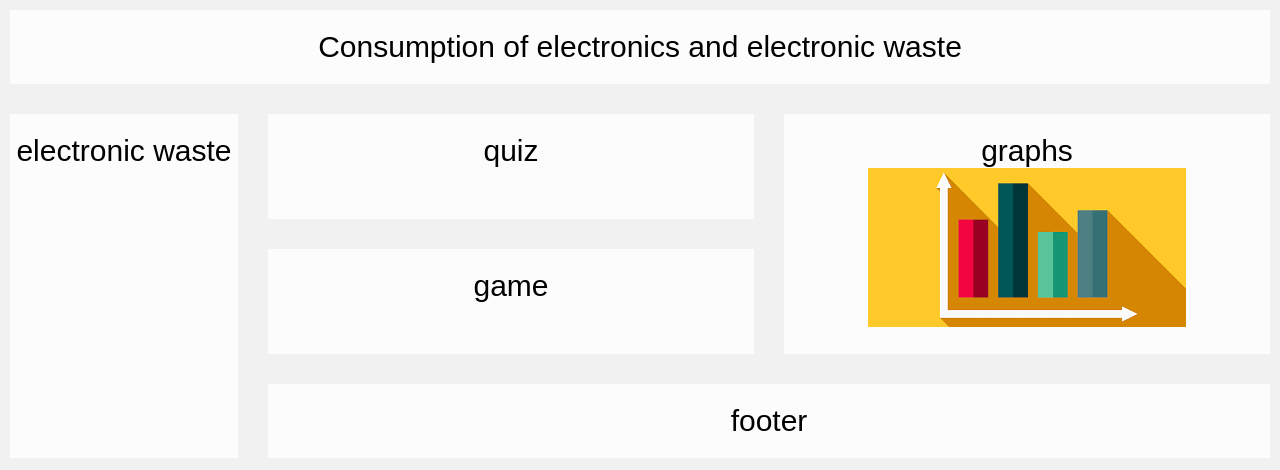
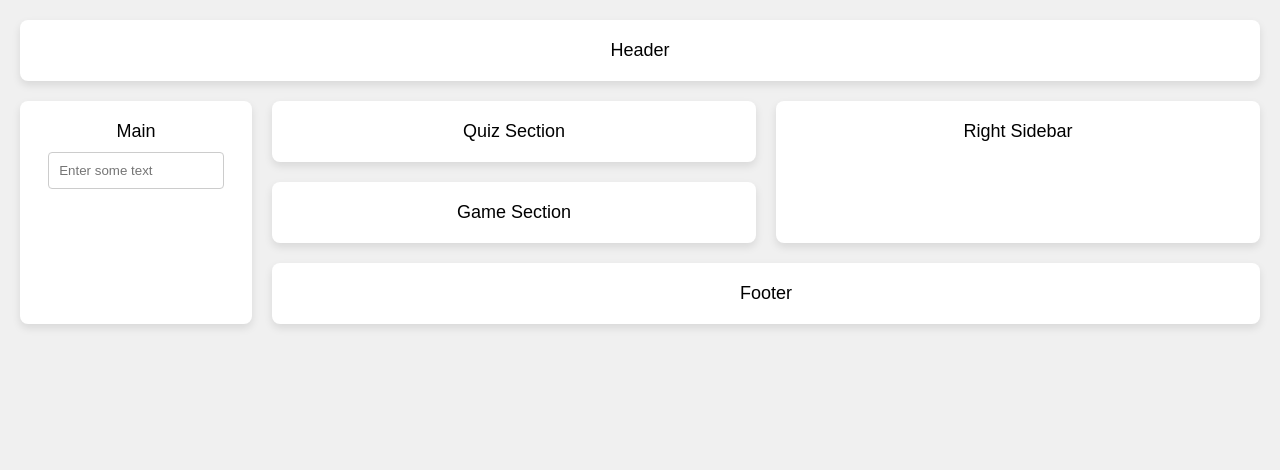
Before and after one commit to adrian180507/adrian180507.github.io, a plain HTML site: page prosjekter/tverfagligoppgave/index.html in a window 1280 px wide. Drawn offline with Linux system fonts and the light colour scheme.

Commit message:
fikset på cssen og lå til ett tekst felt

```diff
--- a/prosjekter/tverfagligoppgave/index.html
+++ b/prosjekter/tverfagligoppgave/index.html
@@ -3,7 +3,7 @@
 <head>
     <meta charset="UTF-8">
     <meta name="viewport" content="width=device-width, initial-scale=1.0">
-    <title>Document</title>
+    <title>Interactive Web App</title>
     <link rel="stylesheet" href="stilark.css">
     <script src="kode.js" defer></script>
 </head>
@@ -11,12 +11,15 @@
 
     <div class="grid-container">
 
-        <div class="item1">Consumption of electronics and electronic waste</div>
-        <div class="item2">electronic waste</div>
-        <div class="item3">graphs<br> <img src="/prosjekter/tverfagligoppgave/pictures/Graphs.png" alt="Graphs"></div>
-        <div class="item4">footer</div>
-        <div class="item5">quiz</div>
-        <div class="item6">game</div>
+        <div class="item1">Header</div>
+        <div class="item2">
+            Main
+            <input type="text" id="mainInput" placeholder="Enter some text">
+        </div>
+        <div class="item3">Right Sidebar</div>
+        <div class="item4">Footer</div>
+        <div class="item5">Quiz Section</div>
+        <div class="item6">Game Section</div>
 
     </div>
 
--- a/prosjekter/tverfagligoppgave/stilark.css
+++ b/prosjekter/tverfagligoppgave/stilark.css
@@ -5,49 +5,50 @@
 .item5 { grid-area: quiz; }
 .item6 { grid-area: game; }
 
-
 .grid-container {
-
+    display: grid;
     grid-template-areas:
         'header header header header header'
         'main quiz quiz right right'
         'main game game right right'
         'main footer footer footer footer';
-
-display: grid;
     grid-template-columns: 1fr 1fr 1fr 1fr 1fr;
     grid-template-rows: auto auto auto;
-gap: 30px;
-padding: 10px;
-
+    gap: 20px;
+    padding: 20px;
 }
 
 .grid-container > div {
-    background-color: rgba(255, 255, 255, 0.8);
+    background-color: #fff;
+    border-radius: 8px;
+    box-shadow: 0 4px 8px rgba(0, 0, 0, 0.1);
     text-align: center;
-    padding: 20px 0;
-    font-size: 30px;
+    padding: 20px;
+    font-size: 18px;
 }
-
 
 body {
     font-family: Arial, sans-serif;
+    background-color: #f0f0f0;
     margin: 0;
     padding: 0;
-    background-color: #f1f1f1;
     justify-content: center;
     align-items: center;
     width: 100%;
     height: 100%;
     text-align: center;
-
 }
 
+header, footer {
+    background-color: #333;
+    color: white;
+    padding: 10px 0;
+}
 
-  :right {
-    background-color: #f1f1f1;
-    text-align: center;
-    padding: 20px 0;
-    font-size: 30px;
-
+input[type="text"] {
+    width: 80%;
+    padding: 10px;
+    margin: 10px 0;
+    border: 1px solid #ccc;
+    border-radius: 4px;
 }
```
Lines whose indentation alone changed are shown as unchanged.
